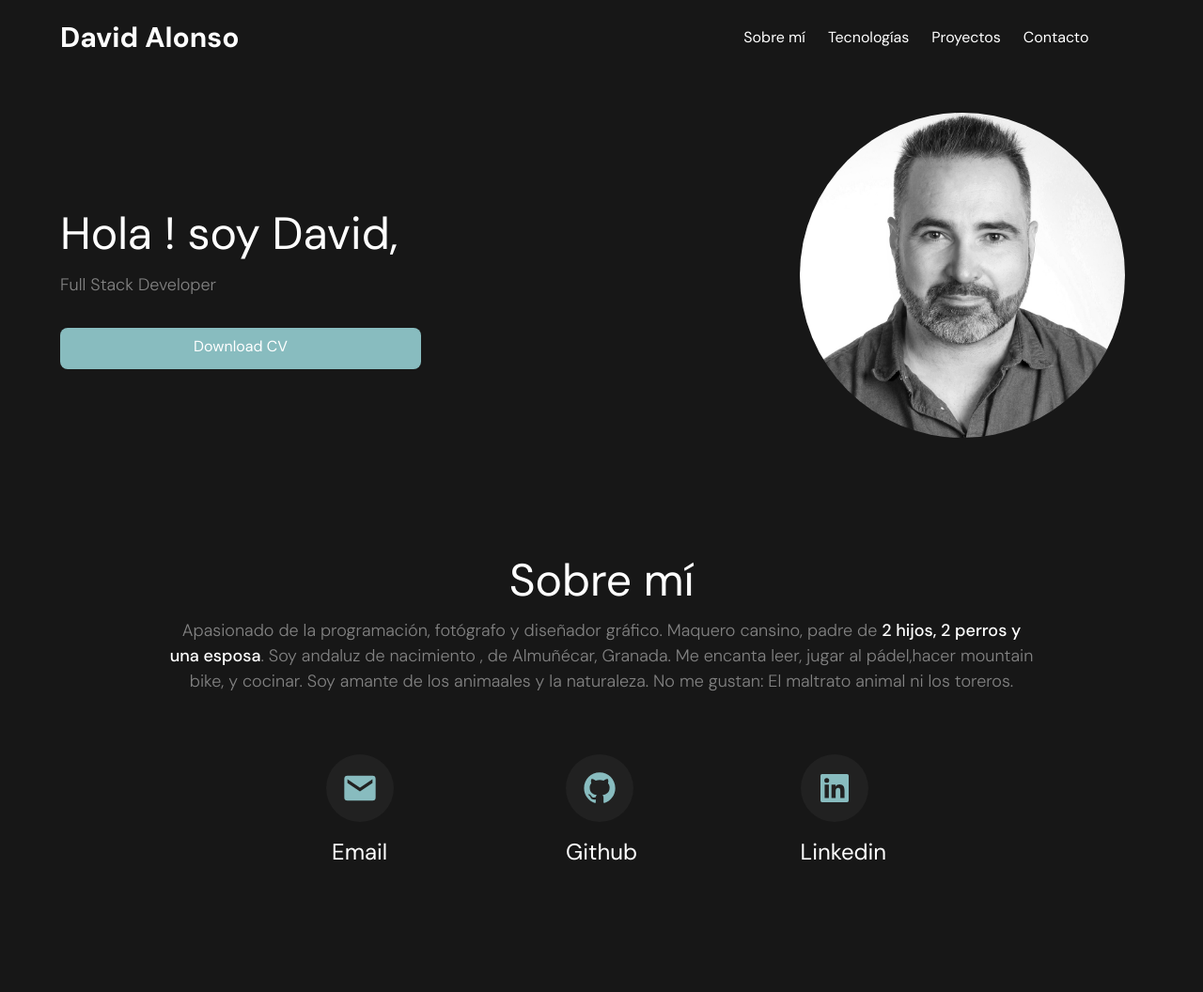
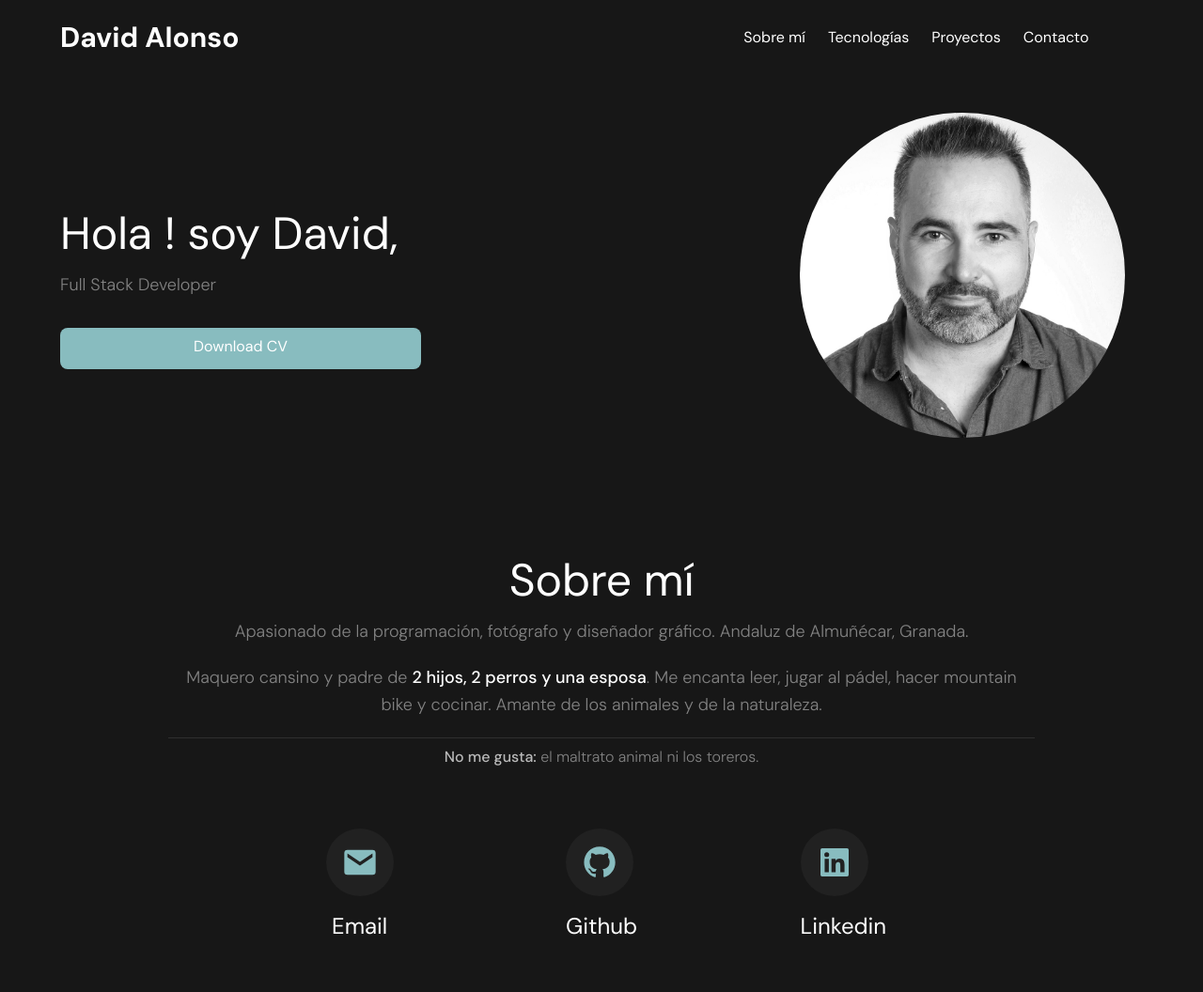
Before and after one commit to DavidAlonsoRod/Mi_portfolio, a website: page src/index.html in a window 1280 px wide. Shown: the top 1056 px of the page at 94% size. Drawn offline with nearby package versions, Linux system fonts and the light colour scheme.

Commit message:
skills traduction

```diff
--- a/src/index.html
+++ b/src/index.html
@@ -70,15 +70,22 @@
             <section class="py-16 text-center">
                 <h2 class="text-2xl md:text-5xl">Sobre mí
                 </h2>
-                <p class="font-extralight text-gray-color text-lg mt-4 mb-16 leading-normal md:w-4/5 mx-auto">
-                    Apasionado de la programación, fotógrafo y diseñador gráfico. Maquero cansino, padre de
-                    <a class="text-white font-medium zoom-hover" href="./pages/mishijos.html">2 hijos, 2 perros y una esposa</a>.
-                    Soy andaluz de nacimiento , de Almuñécar, Granada. Me encanta leer, jugar al pádel,hacer mountain bike, y cocinar.
-                    Soy amante de los animaales y la naturaleza.
-
-                   No me gustan: El maltrato animal ni los toreros.
-
-                </p>
+                <div class="font-extralight text-gray-color text-lg mt-4 mb-16 leading-relaxed md:w-4/5 mx-auto space-y-5">
+                    <p>
+                        Apasionado de la programación, fotógrafo y diseñador gráfico.
+                        Andaluz de Almuñécar, Granada.
+                    </p>
+                    <p>
+                        Maquero cansino y padre de
+                        <a class="text-white font-medium zoom-hover" href="./pages/mishijos.html">2 hijos, 2 perros y una esposa</a>.
+                        Me encanta leer, jugar al pádel, hacer mountain bike y cocinar.
+                        Amante de los animales y de la naturaleza.
+                    </p>
+                    <p class="pt-2 border-t border-white/10 text-base">
+                        <span class="text-white/70 font-medium">No me gusta:</span>
+                        el maltrato animal ni los toreros.
+                    </p>
+                </div>
                 <div class="grid gap-2 md:mx-48 justify-center justify-items-center md:grid-cols-3 md:gap-1 mt-8">
                     <article class="w-max grid justify-items-center">
                         <a href="mailto:hello@davilondev.com" class="text-white zoom-hover hover-text-change" data-hover-text="Enviar Email">
```
Also changed, not shown: src/pages/about_me.html (+4 -4 lines), src/css/estilos.css.
